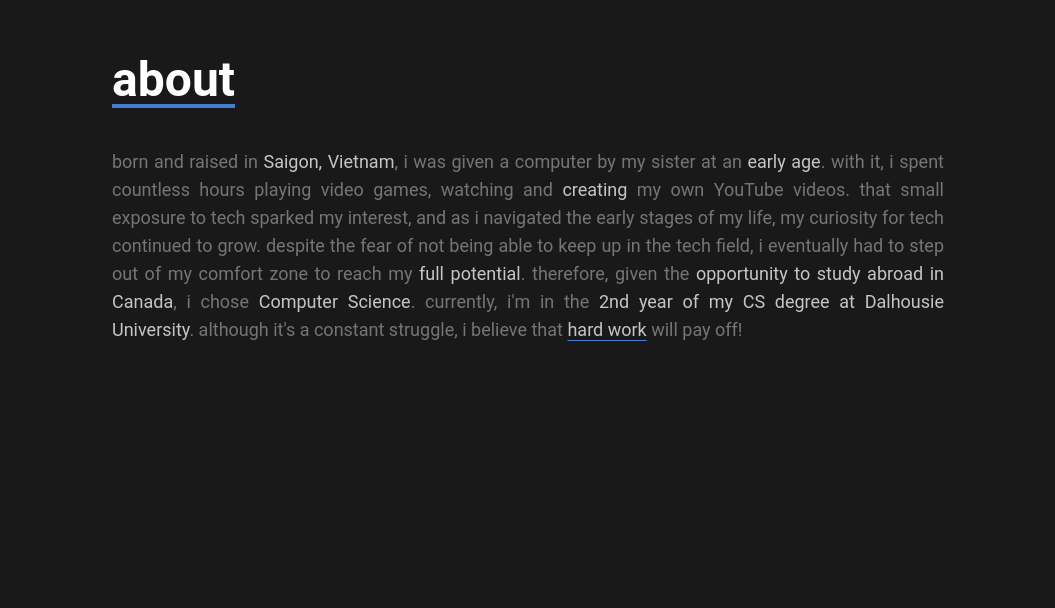
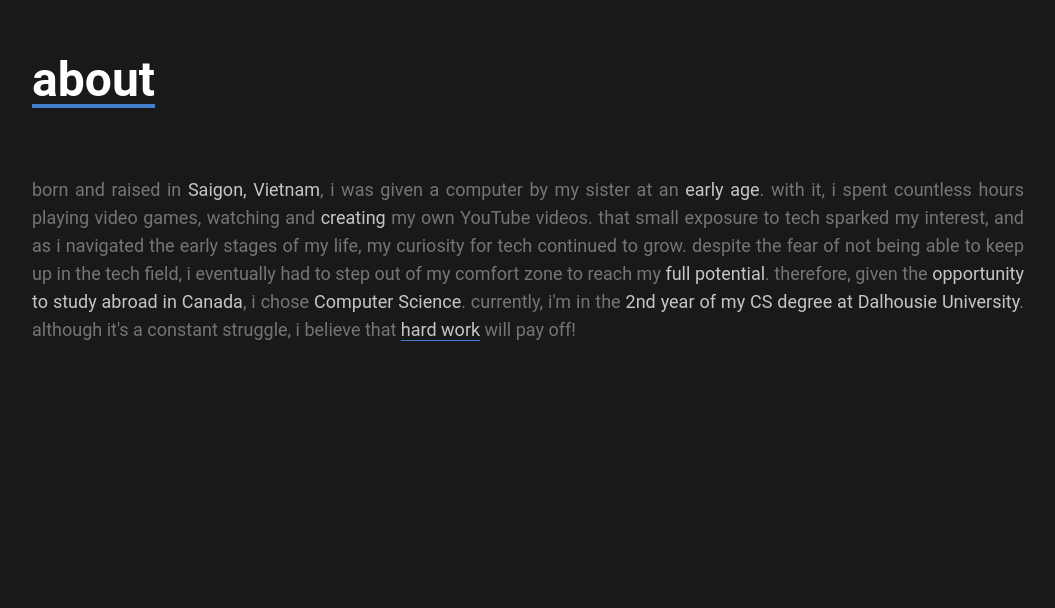
Before and after one commit to phuongwj/portfolio-101, a Next.js app: page / in a window 1280 px wide. Shown: the part 872-1480 px from the top of the page, without its empty margins (112-1167 px from the left). Built offline with nearby package versions, Linux system fonts and the light colour scheme.

Commit message:
there are broken stuffs smh

```diff
--- a/src/app/components/About.jsx
+++ b/src/app/components/About.jsx
@@ -3,7 +3,7 @@ import React from 'react';
 export default function About() {
 
   return (
-    <main className="bg-secondary h-screen flex flex-col justify-between sm:px-10 lg:px-56 gap-10 text-white">
+    <main className="bg-secondary h-screen flex flex-col justify-between sm:px-24 xl:px-36 2xl:px-56 gap-10 text-white">
         <h1 className="pt-32 font-bold text-5xl underline underline-offset-8 decoration-mainC decoration-4">
             about
         </h1>
--- a/src/app/layout.js
+++ b/src/app/layout.js
@@ -19,8 +19,8 @@ export const metadata = {
 
 export default function RootLayout({ children }) {
   return (
-    <html lang="en" className="overflow-x-hidden">
-      <body className="overflow-x-hidden">
+    <html lang="en" className="">
+      <body className="">
         {children}
       </body>
     </html>
```
